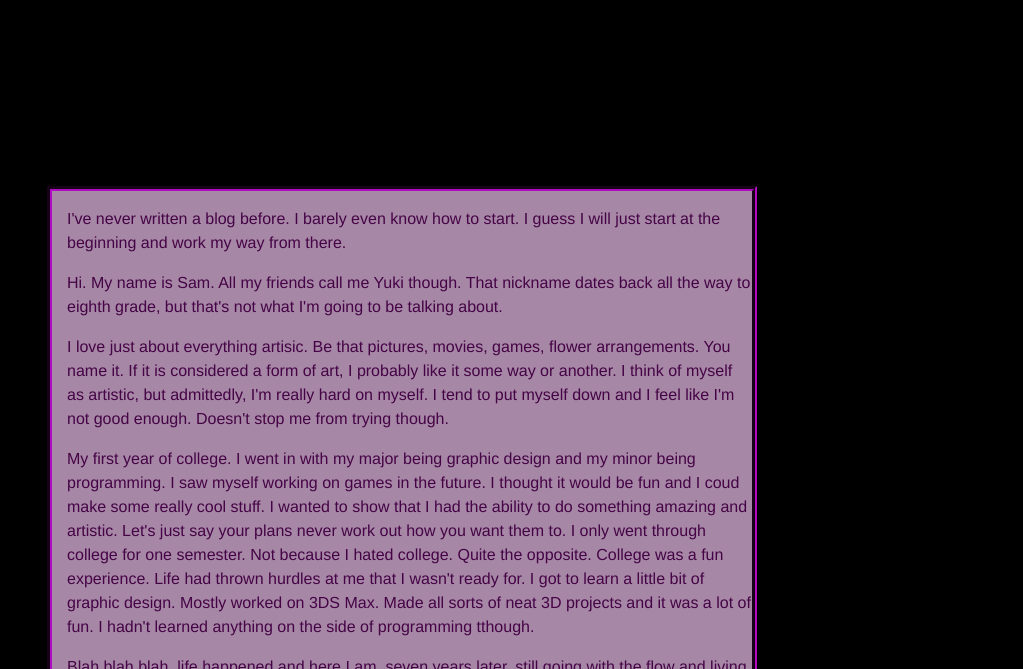
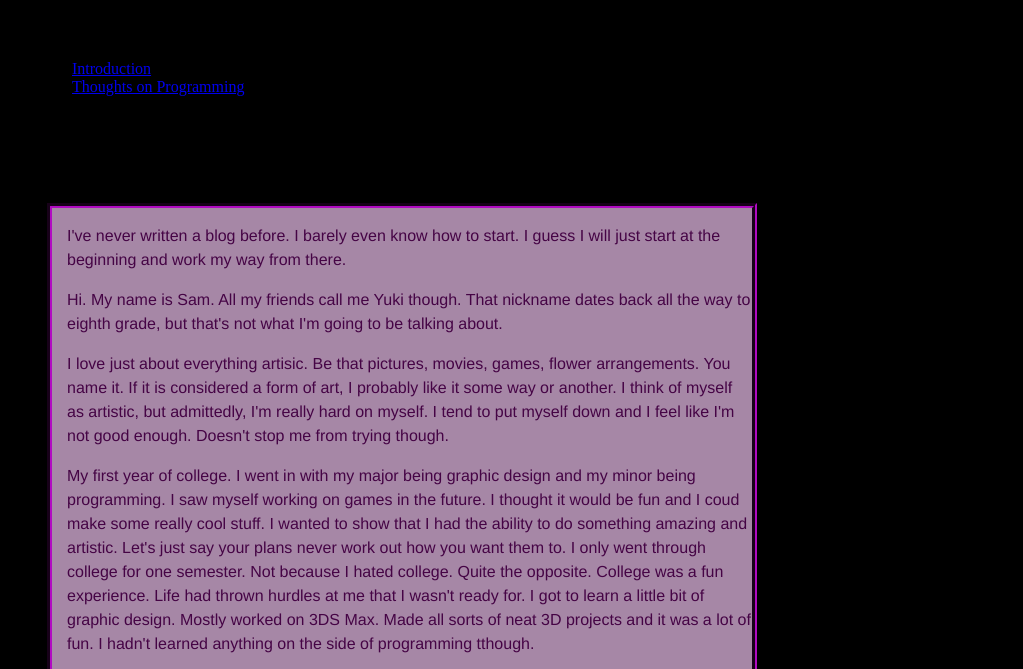
Before and after one commit to LilithN/Practice-Exercises, a plain HTML site: page Project-Blog/index.html in a window 1280 px wide. Shown: the part 124-793 px from the top of the page, without its empty margins (108-1131 px from the left). Drawn offline with Linux system fonts and the light colour scheme.

Commit message:
added headers and internal links

```diff
--- a/Project-Blog/index.html
+++ b/Project-Blog/index.html
@@ -11,16 +11,17 @@
 
 
         <div id="blog">
-        <h1>Lilith's Programming Blog</h1>
+        <h1 id="content">Lilith's Programming Blog</h1>
 
 
         <h3>Contents</h3>
-        <ul>
-            <li>First post!</li>
+        <ul id="list">
+            <li><a href="#intro">Introduction</a></li>
+            <li><a href="#thought">Thoughts on Programming</a></li>
         </ul>
 
-        <h2>First post</h2>
-        <h6>Posted on some date in some year</h6>
+        <h2 id="intro">Introduction</h2>
+        <h5>Posted on 2/20/2018</h5>
 
         <div id="thoughts"><p id="text">I've never written a blog before. I barely even know how to start. I guess I will just start at the beginning and work my way from there.</p>
         <p id="text">Hi. My name is Sam. All my friends call me Yuki though. That nickname dates back all the way to eighth grade, but that's not what I'm going to be talking about.</p>
@@ -34,11 +35,14 @@
         <p id="text"> I'll admit, it took me about a week to finally get back to her on the program information, but I did! She was confused at first. Not sure if she forgot the whole conversation, but I think I jogged her memory.</p>
         <p id="text"> That's how I started as a programmer.</p></div>
 
-        <h2>next post</h2>
+        <h2 id="thought">Thoughts on Programming</h2>
+        <h5>Posted on 2/22/2018</h5>
 
        <div id="thoughts"> <p id="text">You never know if you like something until you try it. I never knew I'd like programming until I starting learning it. I'm not sure why, but it doesn't feel as foreign and confusing as I thought it would be. I'm sure there are things that will be confusing to me, but over time, i'll be the same as drinking water. Second nature.</p>
          <p id="text"> Programming is beautiful. I don't think I'm that good, but I know I have a lot to learn. Thinking about how much code I wrote, codes I remember, and the design structure of it all amazes me. I'm finding I really love programming. My friends are happy for me to. I think I baffle them a little when I got on an excited tangent about something I did using code or what I created. I can't help it. I get so excited that I feel like I'm actually creating something neat. I really hope I continue to make awesome stuff in the future. Scratch that. I <em>know</em> I'm going to make some really wicked stuff. I <em>know</em> I'm going to be apart of something awesome.</p></div>
       </div>
+
+      <p><a href="#content">Back to top</a></p>
 
       <!--img source for bubbles https://cdn.pixabay.com/photo/2014/05/20/19/58/digital-348977_960_720.jpg -->
       <!-- img source for snowflake fractal https://raw.githubusercontent.com/LilithN/Practice-Exercises/master/Project-Blog/Pics/images.jpg -->
```
